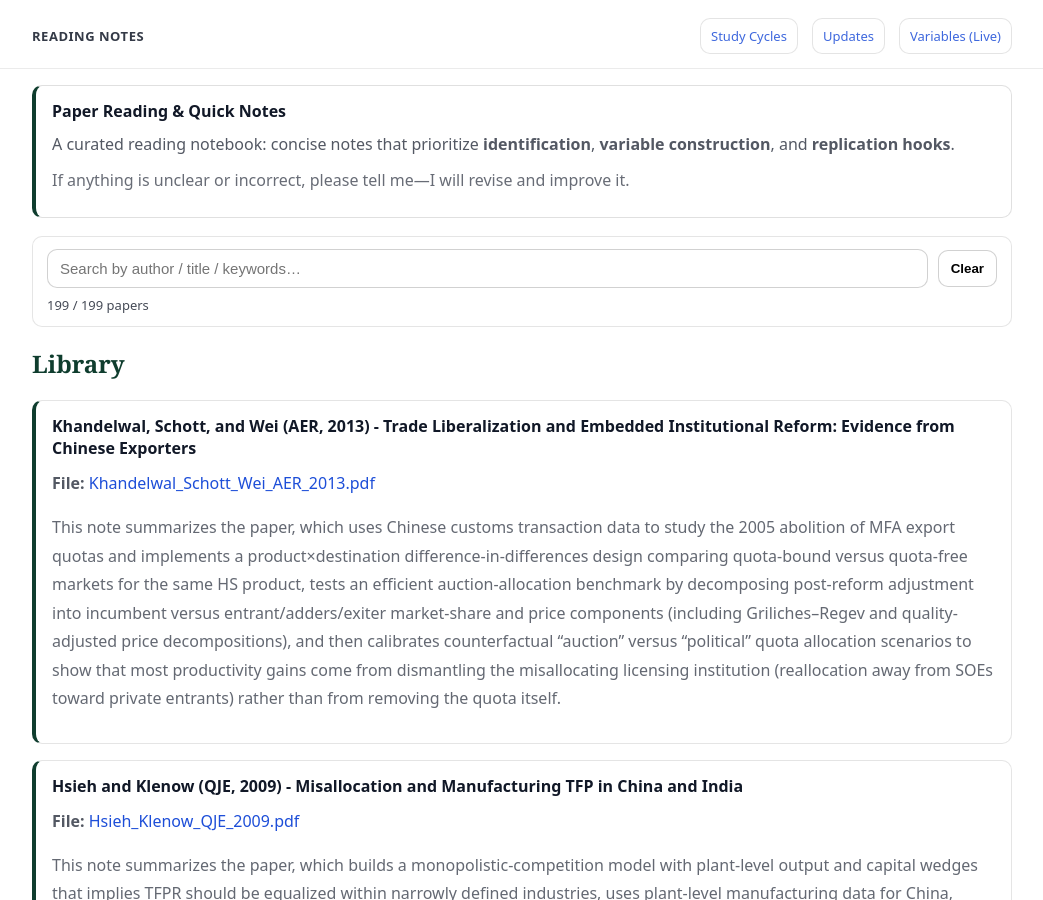
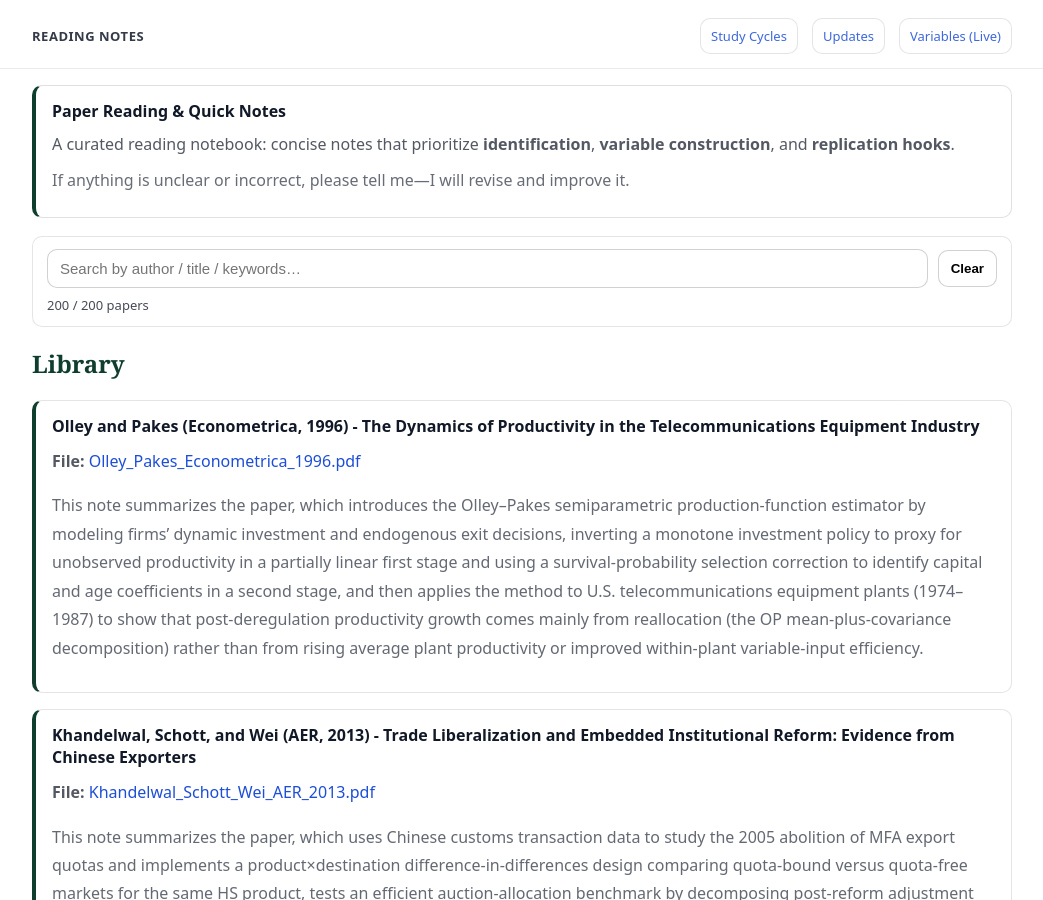
Before and after one commit to yaxinzn/study-archive, a Jekyll site: the page built from reading/index.md, in a window 1280 px wide and 900 px high. Shown: the whole window, without its empty margins (118-1161 px from the left). Built offline with Jekyll 4.4.1, drawn with Linux system fonts in a browser that asks for light colours.

Commit message:
Reading: add/update Olley_Pakes_Econometrica_1996.pdf

```diff
--- a/_data/reading.yml
+++ b/_data/reading.yml
@@ -1,3 +1,7 @@
+- title: "Olley and Pakes (Econometrica, 1996) - The Dynamics of Productivity in the Telecommunications Equipment Industry"
+  file: "Olley_Pakes_Econometrica_1996.pdf"
+  desc: "This note summarizes the paper, which introduces the Olley–Pakes semiparametric production-function estimator by modeling firms’ dynamic investment and endogenous exit decisions, inverting a monotone investment policy to proxy for unobserved productivity in a partially linear first stage and using a survival-probability selection correction to identify capital and age coefficients in a second stage, and then applies the method to U.S. telecommunications equipment plants (1974–1987) to show that post-deregulation productivity growth comes mainly from reallocation (the OP mean-plus-covariance decomposition) rather than from rising average plant productivity or improved within-plant variable-input efficiency."
+
 - title: "Khandelwal, Schott, and Wei (AER, 2013) - Trade Liberalization and Embedded Institutional Reform: Evidence from Chinese Exporters"
   file: "Khandelwal_Schott_Wei_AER_2013.pdf"
   desc: "This note summarizes the paper, which uses Chinese customs transaction data to study the 2005 abolition of MFA export quotas and implements a product×destination difference-in-differences design comparing quota-bound versus quota-free markets for the same HS product, tests an efficient auction-allocation benchmark by decomposing post-reform adjustment into incumbent versus entrant/adders/exiter market-share and price components (including Griliches–Regev and quality-adjusted price decompositions), and then calibrates counterfactual “auction” versus “political” quota allocation scenarios to show that most productivity gains come from dismantling the misallocating licensing institution (reallocation away from SOEs toward private entrants) rather than from removing the quota itself."
```
Also changed, not shown: 1 other file.
